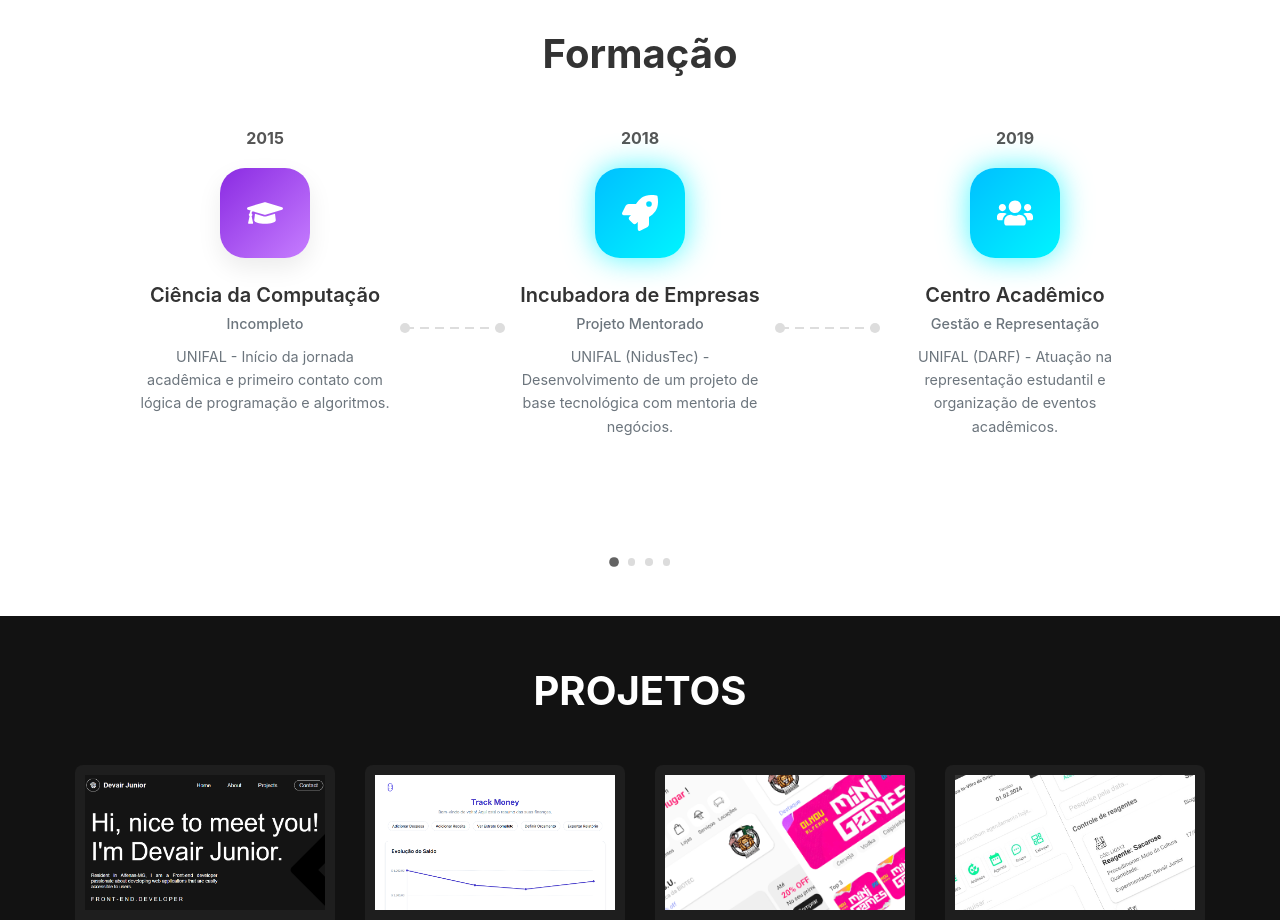
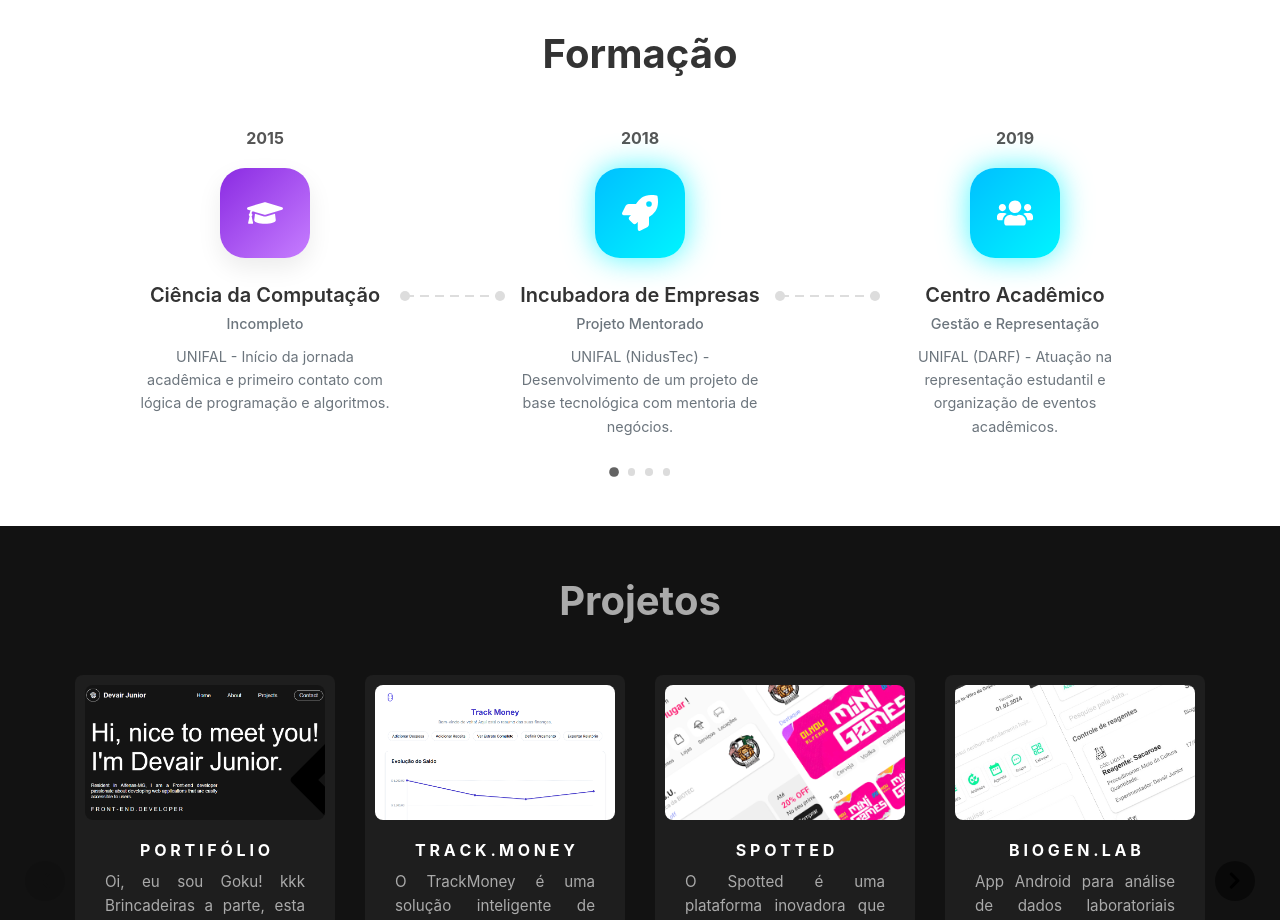
Before and after one commit to DevaJunior/Portfolio, a React (Vite) app: page / in a window 1280 px wide. Shown: the part 860-1780 px from the top of the page. Built offline with nearby package versions, Linux system fonts and the light colour scheme.

Commit message:
<UPDATE - Styles>: Card Projeto

```diff
--- a/src/components/Cards/Card_Project/styles.css
+++ b/src/components/Cards/Card_Project/styles.css
@@ -21,6 +21,7 @@
   aspect-ratio: 16 / 9;
   object-fit: cover;
   display: block;
+  border-radius: 8px;
 }
 
 .project-content {
@@ -40,13 +41,13 @@
   font-size: 0.95rem;
   line-height: 1.6;
   color: var(--font-secondary);
-  flex-grow: 1;
   margin-bottom: 20px;
   text-align: justify;
 
   display: -webkit-box;
-  -webkit-line-clamp: 7;
   -webkit-box-orient: vertical;
+  -webkit-line-clamp: 5;
+
   overflow: hidden;
   text-overflow: ellipsis;
 }
@@ -58,17 +59,13 @@
 }
 
 /* ============================================== */
-/* Estilos para o Card Principal (Featured) */
+/* Estilos para o Card Principal (Featured)       */
 /* ============================================== */
 .project-card--featured {
   background-color: var(--background-dark);
-  /* Fundo mais escuro para o card principal */
   border: 1px solid var(--background-light);
-  /* Borda sutil para definir */
   padding: 30px;
-  /* Mais padding interno */
   text-align: center;
-  /* Centraliza o texto principal */
 }
 
 .featured-header h3 {
@@ -92,19 +89,14 @@
   margin-bottom: 30px;
   display: flex;
   flex-direction: column;
-  /* Organiza verticalmente */
   align-items: center;
-  /* Centraliza os itens */
 }
 
 .mini-card-image {
   width: 100%;
-  /* Adapta ao pai */
   max-height: 200px;
-  /* Altura máxima para a imagem interna */
   object-fit: cover;
   border-radius: 4px;
-  /* Pequeno arredondamento para a imagem interna */
   margin-bottom: 15px;
 }
 
@@ -123,7 +115,6 @@
 
 .featured-description-block {
   text-align: left;
-  /* Alinha o texto da descrição à esquerda */
 }
 
 .featured-description {
@@ -131,8 +122,13 @@
   line-height: 1.7;
   text-align: justify;
   color: var(--font-primary);
-  /* Texto branco */
   margin-bottom: 20px;
+
+  display: -webkit-box;
+  -webkit-box-orient: vertical;
+  -webkit-line-clamp: 5;
+  overflow: hidden;
+  text-overflow: ellipsis;
 }
 
 .featured-tech {
@@ -140,9 +136,7 @@
   color: var(--accent-color);
   font-family: 'Courier New', Courier, monospace;
   white-space: pre-wrap;
-  /* Permite que o texto quebre linha mantendo a formatação */
   text-align: left;
-  /* Garante alinhamento à esquerda para a lista de tecnologias */
 }
 
 /* Responsividade para o card principal */
@@ -184,29 +178,24 @@
 @media (max-width: 480px) {
   .project-card {
     padding: 8px;
-    /* Reduz o padding interno do cartão */
   }
 
   .project-content {
     padding: 15px;
-    /* Reduz o padding do conteúdo */
   }
 
   .project-content h4 {
     font-size: 1rem;
-    /* Diminui o tamanho do título */
     margin-bottom: 10px;
   }
 
   .project-description {
     font-size: 0.85rem;
-    /* Diminui o tamanho da descrição */
     margin-bottom: 15px;
   }
 
   .project-tech {
     font-size: 0.75rem;
-    /* Diminui o tamanho da tecnologia */
   }
 
   /* Ajustes para o card principal em smartphones */
--- a/src/components/Fragments/About/index.tsx
+++ b/src/components/Fragments/About/index.tsx
@@ -33,7 +33,7 @@ const About: React.FC = () => {
       // Avança para a próxima página. O operador de módulo (%) faz com que
       // ele volte para 0 (primeira página) após chegar na última.
       setCurrentPage(prevPage => (prevPage + 1) % totalPages);
-    }, 100000); //8000
+    }, 10000); //8000
 
     // 3. Função de limpeza: será executada antes de o efeito rodar novamente
     // ou quando o componente for desmontado. Isso evita vazamentos de memória.
--- a/src/components/Fragments/About/styles.css
+++ b/src/components/Fragments/About/styles.css
@@ -5,6 +5,7 @@
   align-items: center;
   gap: 60px;
   padding: 50px 25px;
+  background-color: rgb(36, 36, 36);
 }
 
 .about-title {
@@ -50,7 +51,6 @@
   align-items: flex-start;
   justify-content: center;
   max-width: 1000px;
-  min-height: 380px;
   margin: 0 auto;
 }
 
@@ -92,7 +92,7 @@
   justify-content: center;
   align-items: center;
   gap: 10px;
-  margin-top: 50px;
+  margin-top: 25px;
 }
 
 .dot {
@@ -120,7 +120,8 @@
   .about-section-container {
     flex-direction: column;
     gap: 30px;
-    padding: 50px 20px; /* Adiciona espaçamento lateral */
+    padding: 50px 20px;
+    /* Adiciona espaçamento lateral */
   }
 
   .about-title {
@@ -131,17 +132,19 @@
   }
 
   .how-it-works-section {
-    padding: 50px 20px; /* Adiciona espaçamento lateral */
+    padding: 50px 20px;
+    /* Adiciona espaçamento lateral */
   }
 
   .how-it-works-title {
-    font-size: 2rem; /* Diminui o título da seção */
+    font-size: 2rem;
+    /* Diminui o título da seção */
   }
 
   .horizontal-timeline {
     flex-direction: column;
     align-items: center;
-    gap: 50px; /* Aumenta o espaçamento entre os cards */
+    gap: 50px;
     min-height: 0;
   }
 
--- a/src/components/Fragments/Portifolio/index.tsx
+++ b/src/components/Fragments/Portifolio/index.tsx
@@ -89,7 +89,7 @@ const Portfolio: React.FC = () => {
   return (
     <section id="projects" className="portfolio-container">
       {/* <h2>PORTFÓLIO</h2> */}
-      <h2>PROJETOS</h2>
+      <h2>Projetos</h2>
       <div className="carousel-wrapper">
         <button
           className="carousel-arrow prev"
@@ -102,9 +102,7 @@ const Portfolio: React.FC = () => {
         <div className="carousel-viewport">
           <div
             className="carousel-track"
-            style={{
-              transform: `translateX(-${currentIndex * (100 / itemsPerPage)}%)`,
-            }}
+            style={{ transform: `translateX(-${currentIndex * (100 / itemsPerPage)}%)`, }}
           >
             {projects.map((project, index) => (
               <div className="carousel-item" key={index}>
--- a/src/components/Fragments/Portifolio/styles.css
+++ b/src/components/Fragments/Portifolio/styles.css
@@ -7,7 +7,9 @@
 
 .portfolio-container h2 {
   font-size: 2.5rem;
+  color: black;
   margin-bottom: 50px;
+  color: var(--font-secondary);
 }
 
 .carousel-wrapper {
@@ -24,7 +26,6 @@
 .carousel-track {
   display: flex;
   transition: transform 0.5s ease-in-out;
-  /* NOVO: Espaçamento entre os itens */
   gap: 30px;
 }
 
@@ -39,7 +40,7 @@
   transform: translateY(-50%);
   background-color: rgba(0, 0, 0, 0.5);
   border: none;
-  color: white;
+  /* color: white; */
   width: 40px;
   height: 40px;
   border-radius: 50%;
--- a/src/components/Fragments/Skills/styles.css
+++ b/src/components/Fragments/Skills/styles.css
@@ -1,6 +1,7 @@
 .skills-container {
   text-align: center;
   padding: 50px 25px;
+  background-color: rgb(36, 36, 36);
 }
 
 .skills-container h2 {
```
